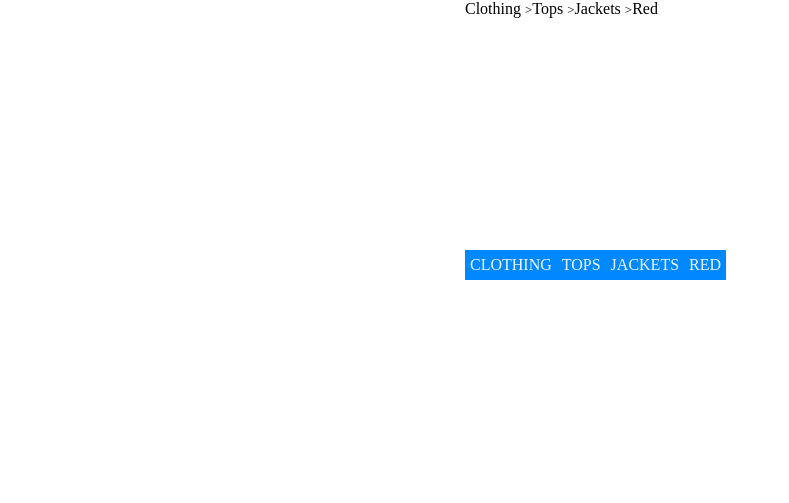
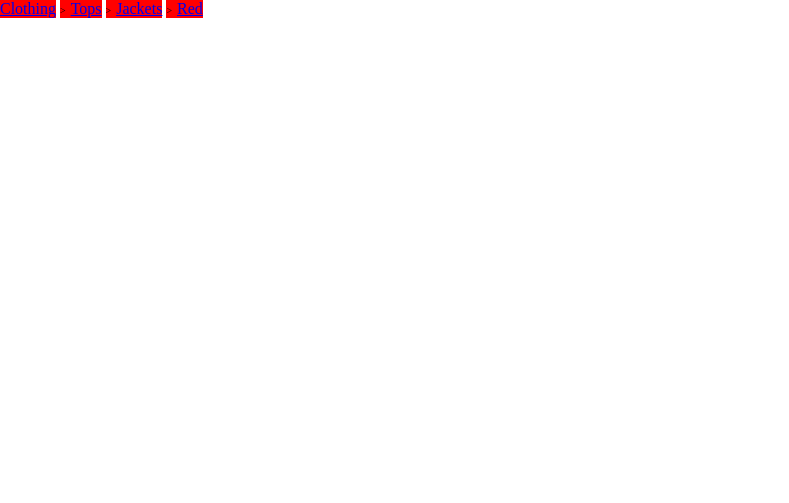
Before and after one commit to john-a-dixon/sandbox, a plain HTML site: page index.html in a window 1280 px wide. Shown: the whole page, without its empty margins (0-789 px from the left). Drawn offline with Linux system fonts and the light colour scheme.

Commit message:
Removed the styled breadcrumb because I am tired.

```diff
--- a/index.html
+++ b/index.html
@@ -4,8 +4,7 @@
     <meta charset="UTF-8">
     <meta name="viewport" content="width=device-width, initial-scale=1.0">
     <link rel="stylesheet" href="resources/css/presets.css">
-    <link rel="stylesheet" href="resources/css/format.css">
-    <link rel="stylesheet" href="resources/css/decor.css">
+    <link rel="stylesheet" href="resources/css/breadcrumbs.css">
     <link rel="icon" href="resources/assets/scaffolding.png">
     <title>Scaffold</title>
   </head>
@@ -18,12 +17,6 @@
         <li><a href="#">Jackets</a></li>
         <li><a href="#">Red</a></li>
       </ul>
-      <ul class="breadcrumb styled">
-        <li><a href="#">Clothing</a></li>
-        <li><a href="#">Tops</a></li>
-        <li><a href="#">Jackets</a></li>
-        <li><a href="#">Red</a></li>
-      </ul>
     </article>
   </body>
 </html>
--- /dev/null
+++ b/resources/css/breadcrumbs.css
@@ -0,0 +1,12 @@
+.breadcrumb * {
+  background-color: red;
+}
+
+.breadcrumb li {
+  display: inline-block;
+}
+
+.breadcrumb li+li::before {
+  content: ">\00a0\00a0";
+  font-size: x-small;
+}
--- a/resources/css/decor.css
+++ /dev/null
@@ -1,30 +0,0 @@
-.breadcrumb a {
-  text-decoration: none;
-}
-
-.breadcrumb a:link {
-  color: black;
-
-}
-
-.breadcrumb a:hover {
-  color: red;
-  text-decoration: underline;
-}
-
-
-.breadcrumb a:active {
-  color: green;
-}
-
-/* STYLED BREADCRUMB */
-.breadcrumb.styled a {
-  background-color: hsl(208, 100%, 50%);
-  color: aliceblue;
-  text-transform: uppercase;
-  line-height: 20px;
-}
-
-.breadcrumb.styled li+li::before {
-  content: "";
-}
--- a/resources/css/format.css
+++ /dev/null
@@ -1,34 +0,0 @@
-html, body {
-  height: 100%;
-  width: 100%;
-}
-
-
-.breadcrumb {
-  height: 250px;
-  width: 350px;
-  margin: 0 auto;
-}
-
-.breadcrumb li {
-  display: inline-block;
-}
-
-/* BASIC BREADCRUMB */
-.breadcrumb li+li::before {
-  content: ">";
-  font-size: small;
-}
-
-/* STYLED BREADCRUMB */
-.breadcrumb.styled li {
-  float: left;
-}
-
-.breadcrumb.styled a {
-  display: block;
-  position: relative;
-  height: 30px;
-  text-align: center;
-  padding: 5px 5px;
-}
--- a/resources/css/presets.css
+++ b/resources/css/presets.css
@@ -9,3 +9,9 @@
 :root {
   --main-color: hsl(0, 50%, 50%);
 }
+
+/* FORMATS */
+html, body {
+  height: 100%;
+  width: 100%;
+}
```
